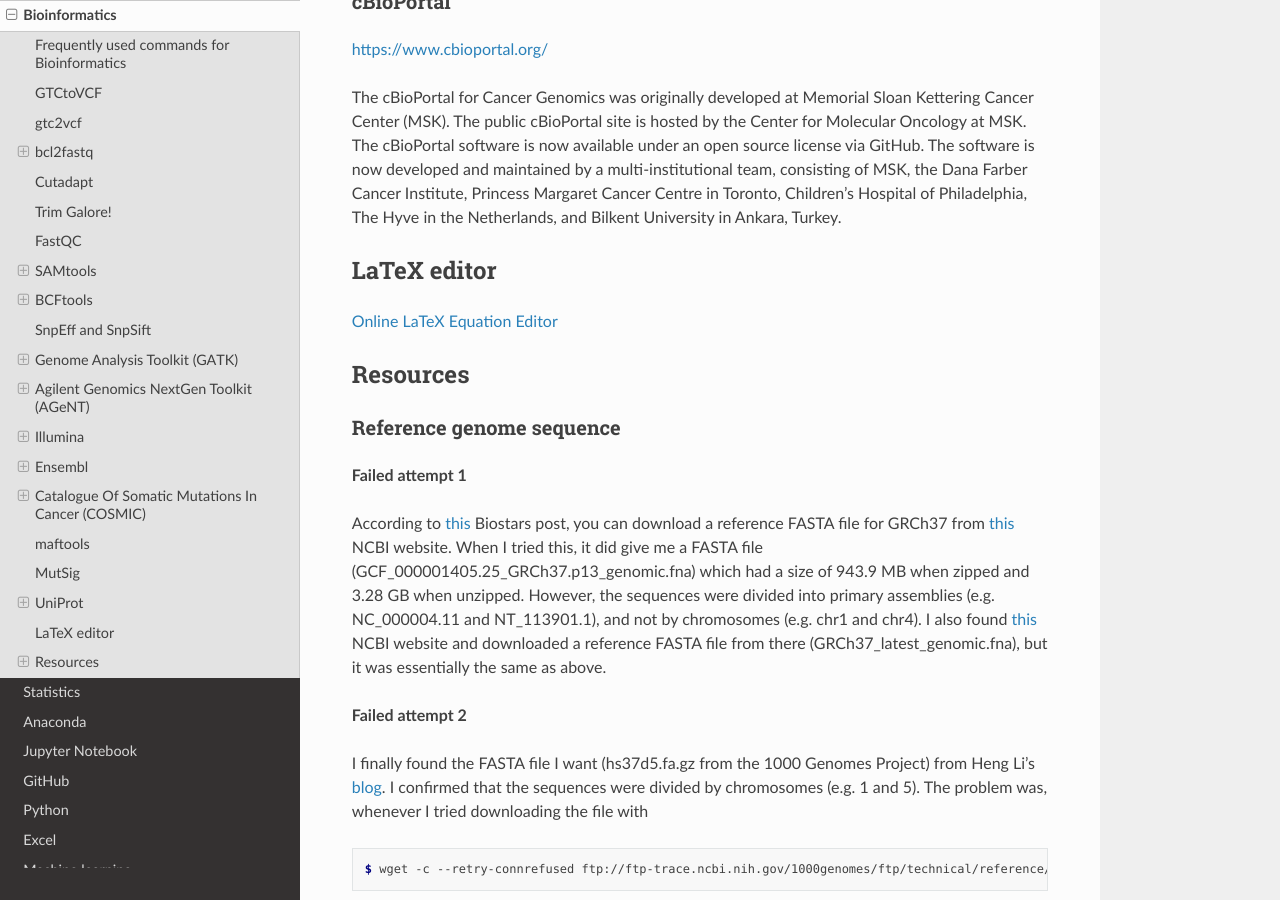
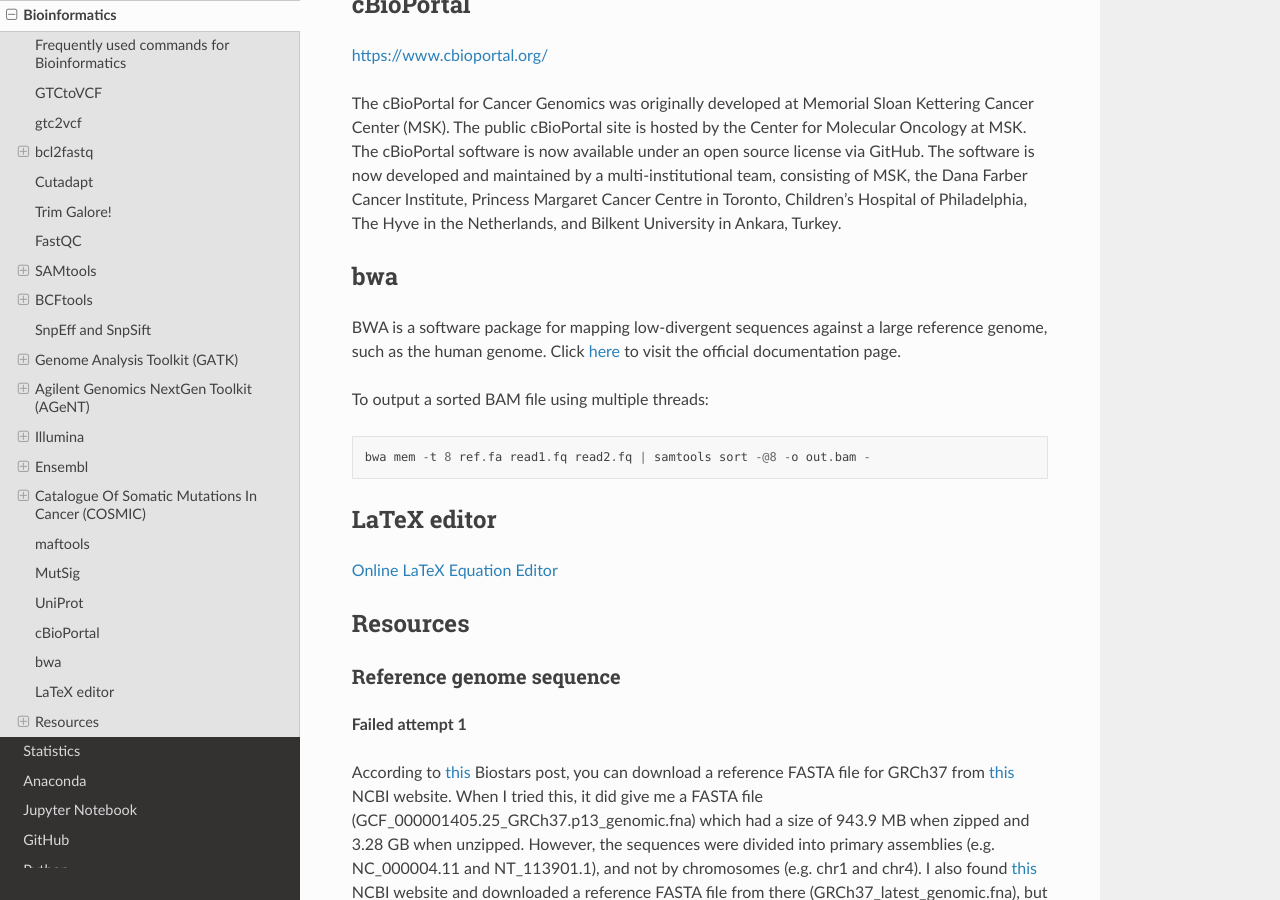
Before and after one commit to sbslee/notes, a Sphinx documentation site: the page built from docs/bioinformatics.rst, in a window 1280 px wide and 900 px high, scrolled down 12489 px. Built offline with Sphinx 7.4.7 and the Read the Docs theme 2.0.0, drawn with Linux system fonts in a browser that asks for light colours.

Commit message:
Update notes

```diff
--- a/docs/bioinformatics.rst
+++ b/docs/bioinformatics.rst
@@ -622,11 +622,22 @@
 The mission of UniProt is to provide the scientific community with a comprehensive, high-quality and freely accessible resource of protein sequence and functional information.
 
 cBioPortal
-----------
+==========
 
 https://www.cbioportal.org/
 
 The cBioPortal for Cancer Genomics was originally developed at Memorial Sloan Kettering Cancer Center (MSK). The public cBioPortal site is hosted by the Center for Molecular Oncology at MSK. The cBioPortal software is now available under an open source license via GitHub. The software is now developed and maintained by a multi-institutional team, consisting of MSK, the Dana Farber Cancer Institute, Princess Margaret Cancer Centre in Toronto, Children's Hospital of Philadelphia, The Hyve in the Netherlands, and Bilkent University in Ankara, Turkey.
+
+bwa
+===
+
+BWA is a software package for mapping low-divergent sequences against a large reference genome, such as the human genome. Click `here <http://bio-bwa.sourceforge.net/bwa.shtml>`__ to visit the official documentation page.
+
+To output a sorted BAM file using multiple threads:
+
+.. code-block::
+
+    bwa mem -t 8 ref.fa read1.fq read2.fq | samtools sort -@8 -o out.bam -
 
 LaTeX editor
 ============
```
